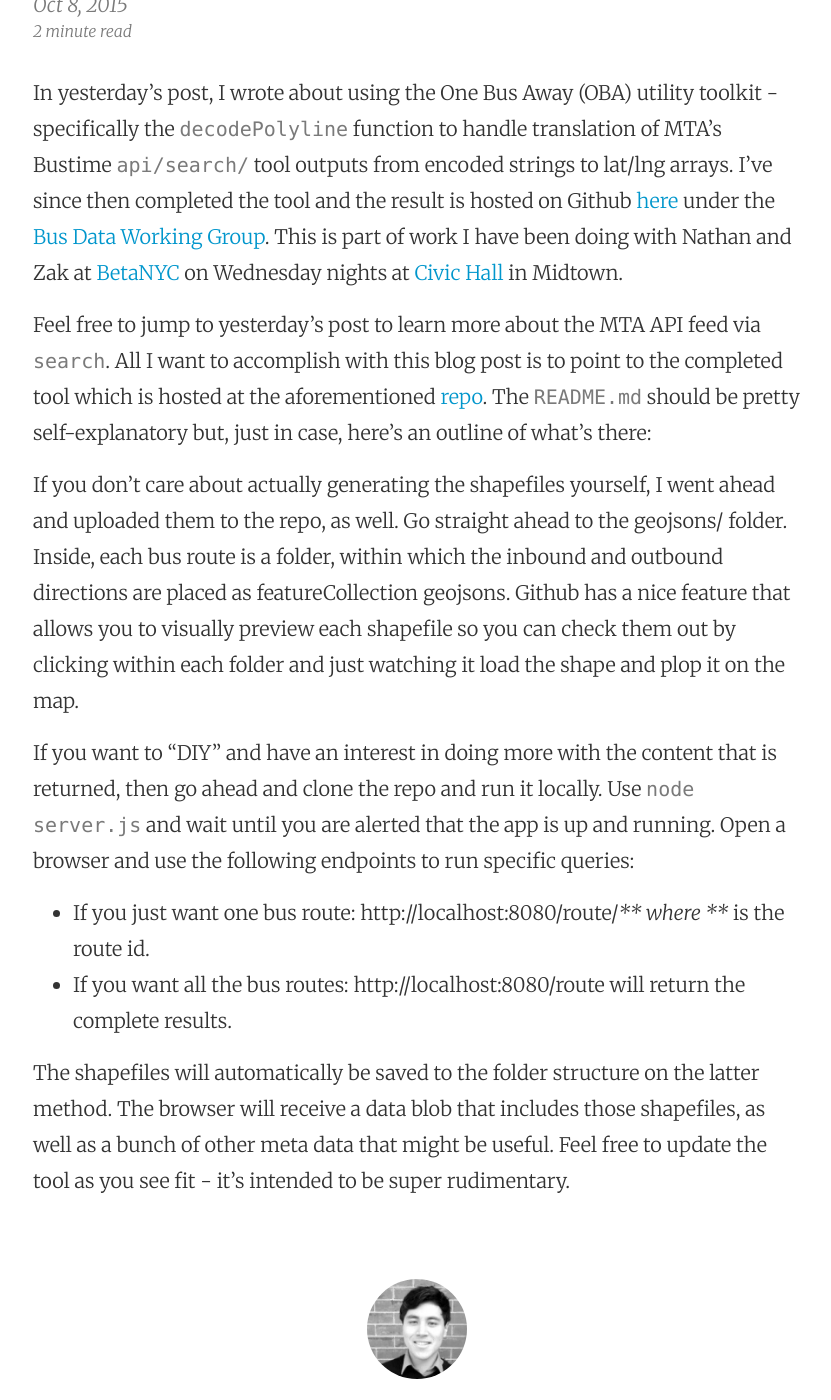
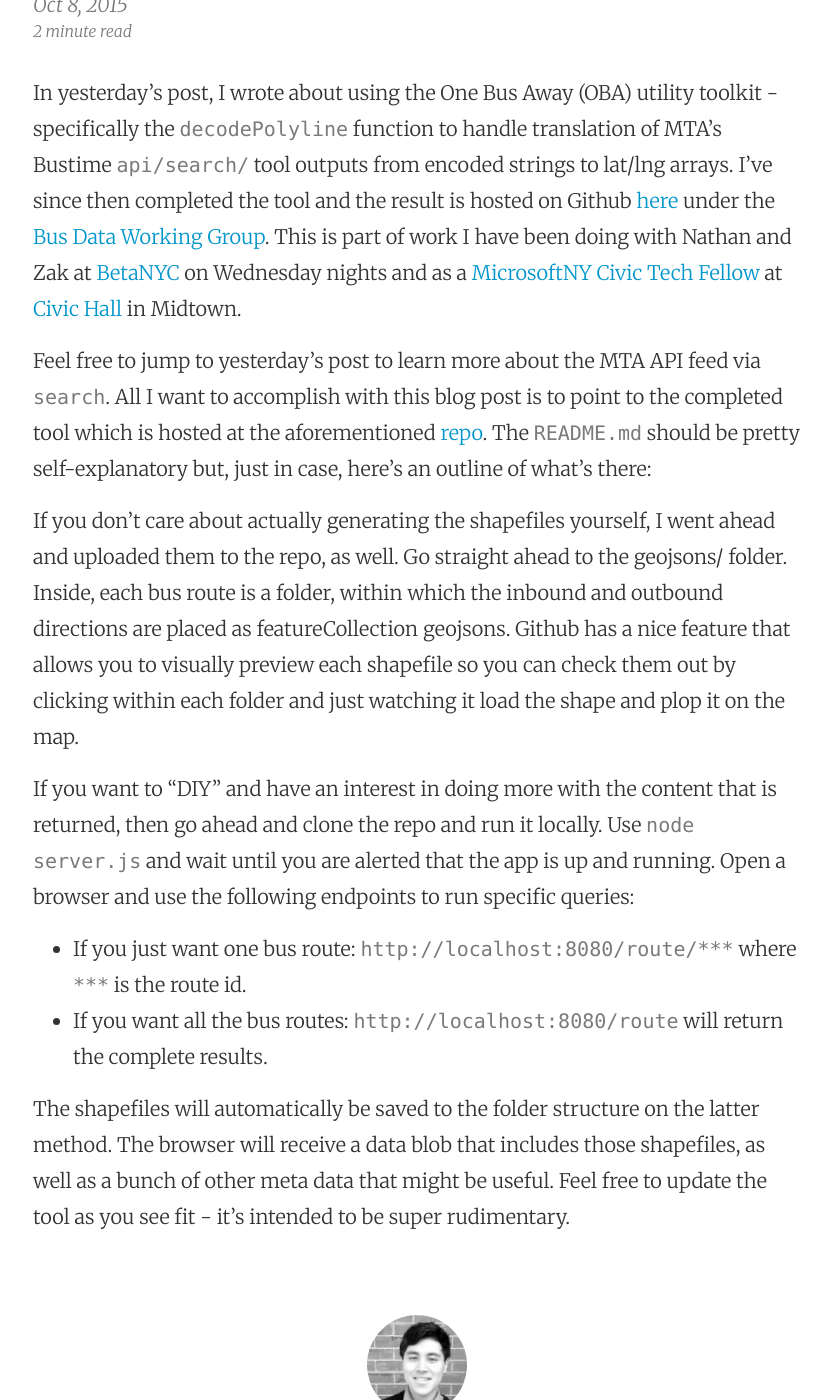
Before and after one commit to kuanb/kuanb.github.io, a Jekyll site: the page built from _posts/2015-10-08-outline-oba-path-extractor.md, in a window 1280 px wide and 1400 px high, scrolled down 411 px. Shown: the whole window, without its empty margins (223-1054 px from the left). Built offline with Jekyll 4.4.1, drawn with Linux system fonts in a browser that asks for light colours; Markdown is read by kramdown in place of the engine named in the settings.

Commit message:
typo edit

```diff
--- a/_posts/2015-10-08-outline-oba-path-extractor.md
+++ b/_posts/2015-10-08-outline-oba-path-extractor.md
@@ -6,7 +6,7 @@
 ---
 
 
-In yesterday's post, I wrote about using the One Bus Away (OBA) utility toolkit - specifically the `decodePolyline` function to handle translation of MTA's Bustime `api/search/` tool outputs from encoded strings to lat/lng arrays. I've since then completed the tool and the result is hosted on Github [here](https://github.com/Bus-Data-NYC/oba-path-extractor) under the [Bus Data Working Group](https://github.com/Bus-Data-NYC). This is part of work I have been doing with Nathan and Zak at [BetaNYC](http://betanyc.us/) on Wednesday nights at [Civic Hall](http://civichall.org/) in Midtown.
+In yesterday's post, I wrote about using the One Bus Away (OBA) utility toolkit - specifically the `decodePolyline` function to handle translation of MTA's Bustime `api/search/` tool outputs from encoded strings to lat/lng arrays. I've since then completed the tool and the result is hosted on Github [here](https://github.com/Bus-Data-NYC/oba-path-extractor) under the [Bus Data Working Group](https://github.com/Bus-Data-NYC). This is part of work I have been doing with Nathan and Zak at [BetaNYC](http://betanyc.us/) on Wednesday nights and as a [MicrosoftNY Civic Tech Fellow](http://microsoftnewyork.com/) at [Civic Hall](http://civichall.org/) in Midtown.
 
 Feel free to jump to yesterday's post to learn more about the MTA API feed via `search`. All I want to accomplish with this blog post is to point to the completed tool which is hosted at the aforementioned [repo](https://github.com/Bus-Data-NYC/oba-path-extractor). The `README.md` should be pretty self-explanatory but, just in case, here's an outline of what's there:
 
@@ -14,7 +14,7 @@
 
 If you want to "DIY" and have an interest in doing more with the content that is returned, then go ahead and clone the repo and run it locally. Use `node server.js` and wait until you are alerted that the app is up and running. Open a browser and use the following endpoints to run specific queries:
 
-- If you just want one bus route: http://localhost:8080/route/*** where *** is the route id.
-- If you want all the bus routes: http://localhost:8080/route will return the complete results.
+- If you just want one bus route: `http://localhost:8080/route/***` where `***` is the route id.
+- If you want all the bus routes: `http://localhost:8080/route` will return the complete results.
 
 The shapefiles will automatically be saved to the folder structure on the latter method. The browser will receive a data blob that includes those shapefiles, as well as a bunch of other meta data that might be useful. Feel free to update the tool as you see fit - it's intended to be super rudimentary.
```
